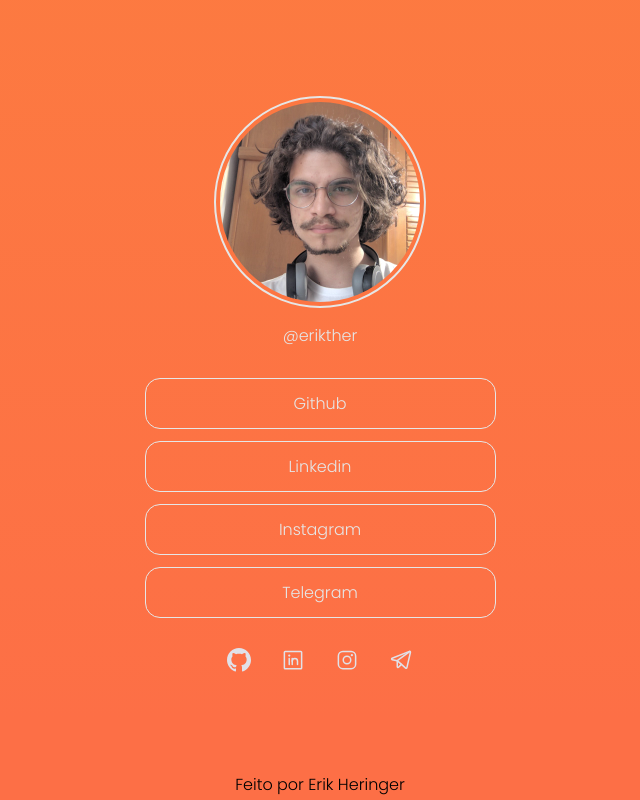
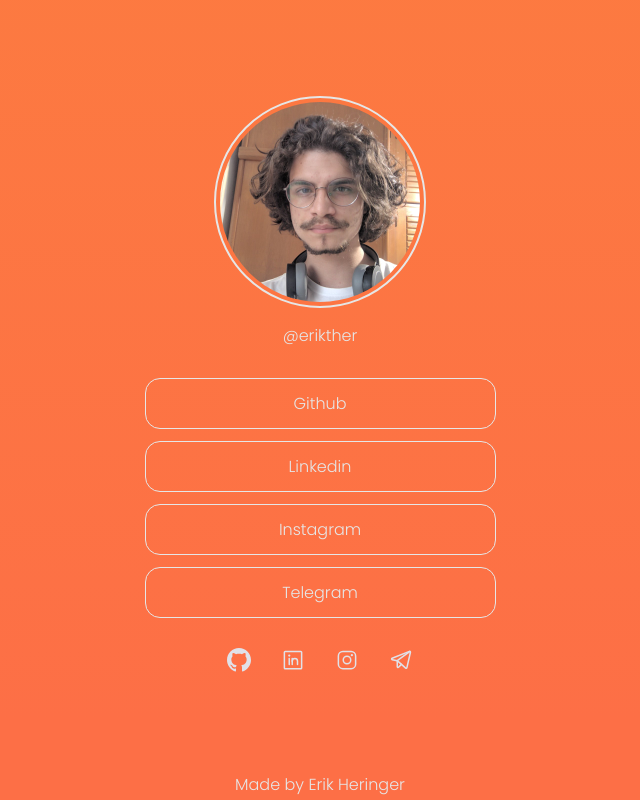
Before and after one commit to Miojinx/Social-Tree, a plain HTML site: page index.html in a window 1280 px wide. Shown: the whole page, without its empty margins (320-960 px from the left). Drawn offline with Linux system fonts and the light colour scheme.

```diff
--- a/index.html
+++ b/index.html
@@ -30,6 +30,6 @@
         </div>
 
     </main>
-    <footer>Feito por Erik Heringer</footer>
+    <footer>Made by Erik Heringer</footer>
 </body>
 </html>
--- a/style.css
+++ b/style.css
@@ -22,6 +22,7 @@ footer{
     align-items: center;
     justify-content: center;
     height: 4vh;
+    color: #E6E6E6;
 }
 
 #content-main{
```
